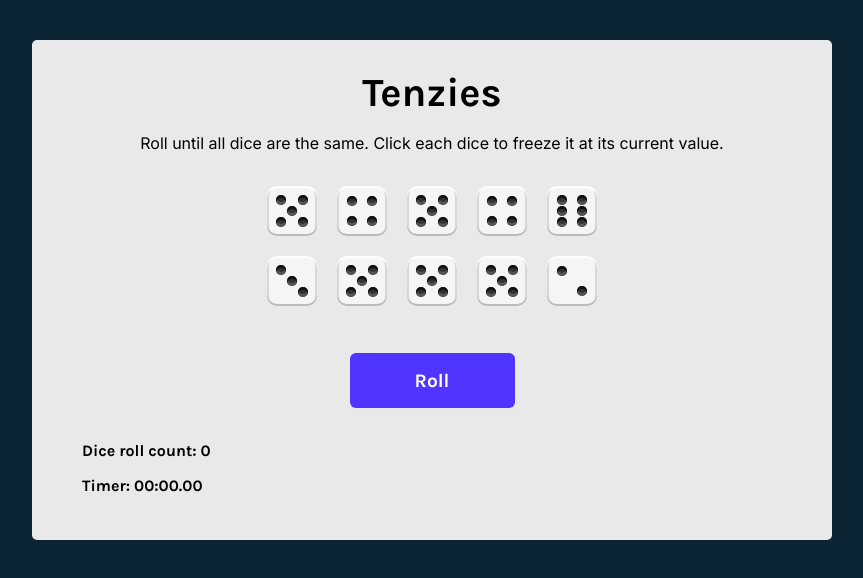
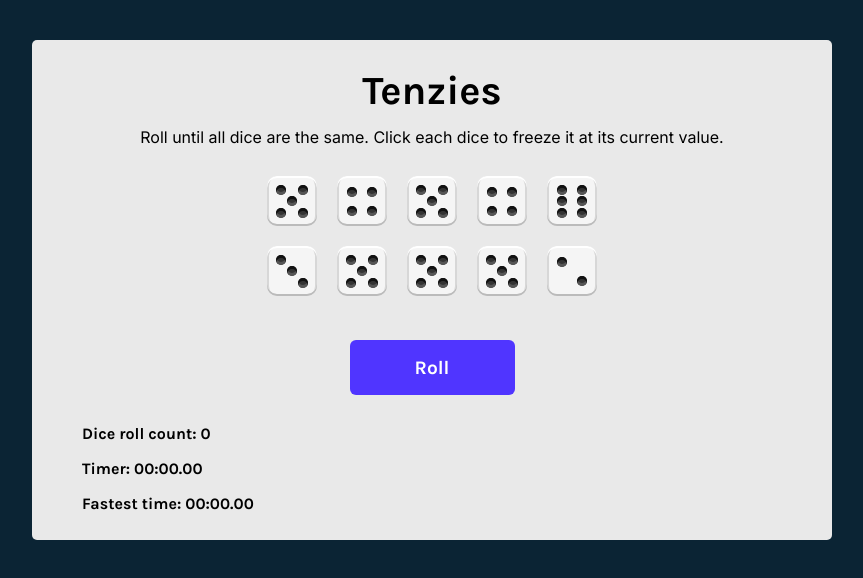
Before and after one commit to anthonypz/tenzies, a React (Create React App) app: page / in a window 1280 px wide. Shown: the top 578 px of the page, without its empty margins (208-1071 px from the left). Built offline with nearby package versions, Linux system fonts and the light colour scheme.

Commit message:
Always display the fastest time

```diff
--- a/src/App.js
+++ b/src/App.js
@@ -126,7 +126,7 @@ export default function App() {
       <div className="timers-container">
         <p className="roll-counter">Dice roll count: {count}</p>
         <Timer time={time} />
-        {bestTime !== null && <RecordTime bestTime={bestTime} time={time} />}
+        <RecordTime bestTime={bestTime} time={time} />
         {diff !== null && <LapTime time={time} tenzies={tenzies} diff={diff} />}
       </div>
     </main>
--- a/src/index.css
+++ b/src/index.css
@@ -128,6 +128,7 @@ main {
   body,
   html {
     padding: 0px;
+    height: 100%;
   }
   main {
     padding: 10px;
```
